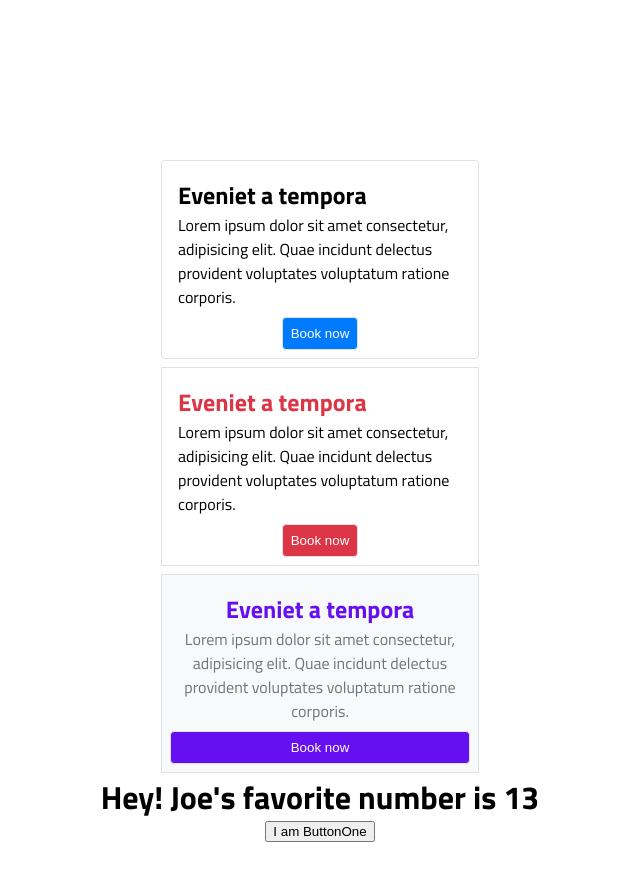
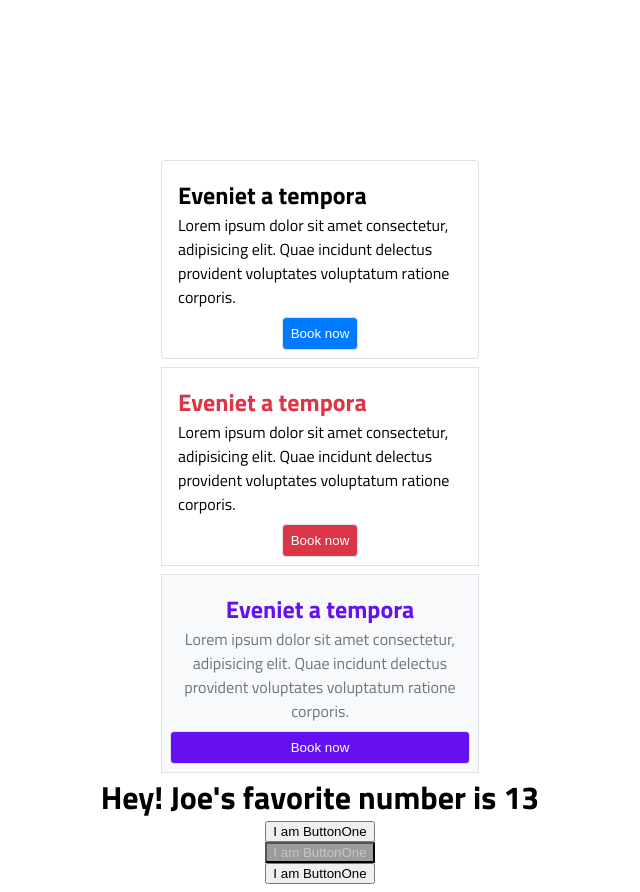
Before and after one commit to loganblackstad/react-prop-types, a React (Create React App) app: page / in a window 1280 px wide. Shown: the whole page, without its empty margins (320-960 px from the left). Before the commit the page ends 850 px from the top, so only its background shows below. Built offline with nearby package versions, Linux system fonts and the light colour scheme.

Commit message:
import ButtonOne styles into ButtonOne component

```diff
--- a/src/App.js
+++ b/src/App.js
@@ -1,9 +1,9 @@
 import React from "react";
 
 import Box from "./components/Box";
-import ButtonOne from "./components/ButtonOne";
 import Card from "./components/Card";
 import { FavNum } from "./components/FavNum";
+import ButtonOne from "./components/ButtonOne";
 
 // plain css defined as css objects: cardBasic, cardDanger, cardFull
 import { cardBasic, cardDanger, cardFull } from "./settings";
--- a/src/components/ButtonOne.jsx
+++ b/src/components/ButtonOne.jsx
@@ -1,10 +1,30 @@
 import React from 'react';
 // import stylesWrapper from './../HOC/stylesWrapper';
+import ButtonOneStyles from "../styles/ButtonOneStyles";
+
+// const ButtonOneStyles = {
+
+//   default: {
+//     backgroundColor: '#737373',
+//     color: '#eae8e8',
+//     padding: '10px'
+//   },
+
+//   disabled: {
+//     backgroundColor: '#9c9c9c',
+//     color: '#c7c6c6',
+//   }
+
+// }
+
 
 const ButtonOne = (props) => {
   return (
-    // <button style={props.styles}>I am ButtonOne</button>
-    <button>I am ButtonOne</button>
+    <div>
+      <button style={props.styles}>I am ButtonOne</button>
+      <button style={ButtonOneStyles.disabled}>I am ButtonOne</button>
+      <button>I am ButtonOne</button>
+    </div>
   )
 }
 
--- a/src/styles/ButtonOneStyles.js
+++ b/src/styles/ButtonOneStyles.js
@@ -6,7 +6,7 @@ const ButtonOneStyles = {
     padding: '10px'
   },
 
-  disable: {
+  disabled: {
     backgroundColor: '#9c9c9c',
     color: '#c7c6c6',
   }
```
